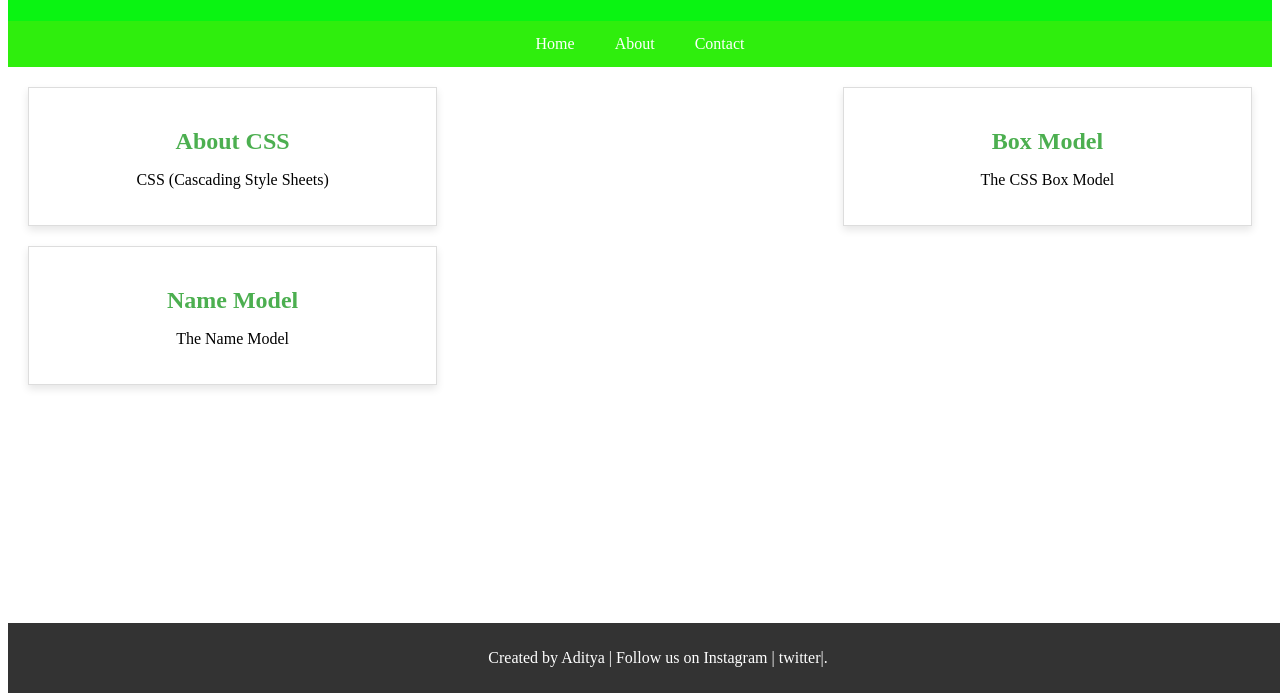
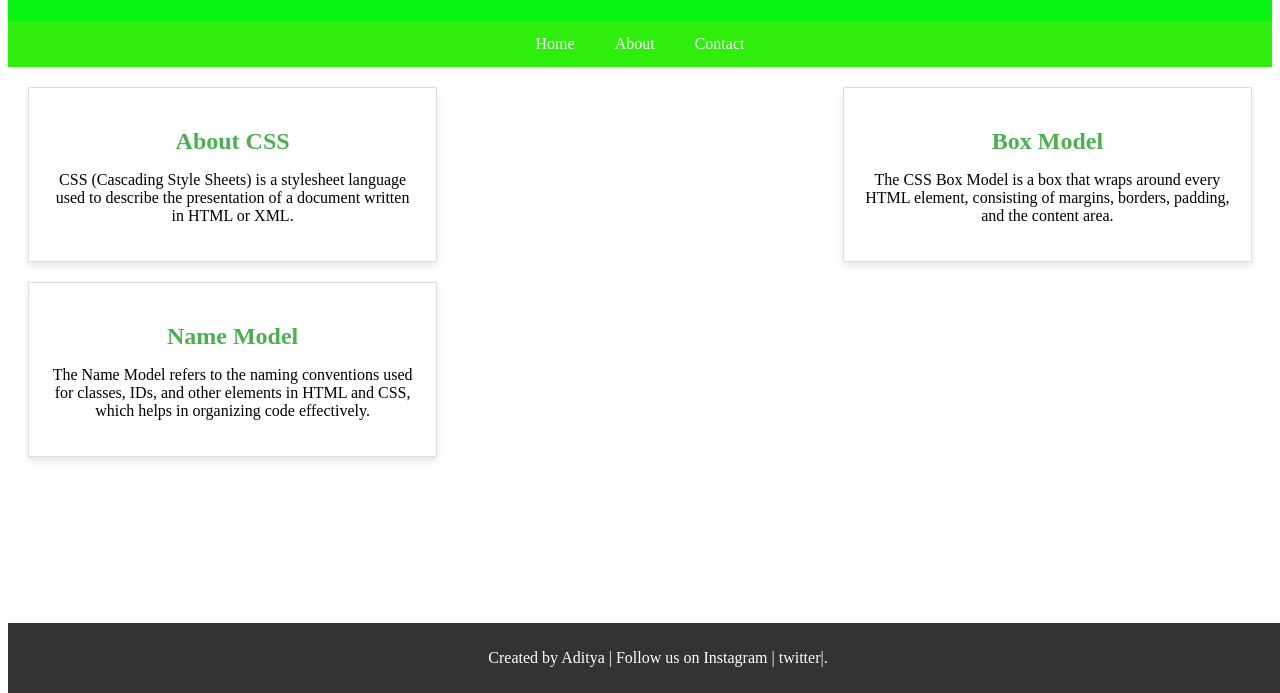
Before and after one commit to Aditya34as/Activity2-3, a plain HTML site: page index.html in a window 1280 px wide. Shown: the part 107-800 px from the top of the page. Drawn offline with Linux system fonts and the light colour scheme.

Commit message:
Update index.html

```diff
--- a/index.html
+++ b/index.html
@@ -98,18 +98,18 @@
         <div class="box-container">
             <div class="box">
                 <h2 class="headline">About CSS</h2>
-                <p>CSS (Cascading Style Sheets) </p>
+                <p>CSS (Cascading Style Sheets) is a stylesheet language used to describe the presentation of a document written in HTML or XML. </p>
             </div>
 
             <div class="box">
                 <h2 class="headline">Box Model</h2>
-                <p>The CSS Box Model</p>
+                <p>The CSS Box Model is a box that wraps around every HTML element, consisting of margins, borders, padding, and the content area.</p>
             </div>
         </div>
 
         <div class="box">
             <h2 class="headline">Name Model</h2>
-            <p>The Name Model</p>
+            <p>The Name Model refers to the naming conventions used for classes, IDs, and other elements in HTML and CSS, which helps in organizing code effectively.</p>
         </div>
     </main>
 
```
